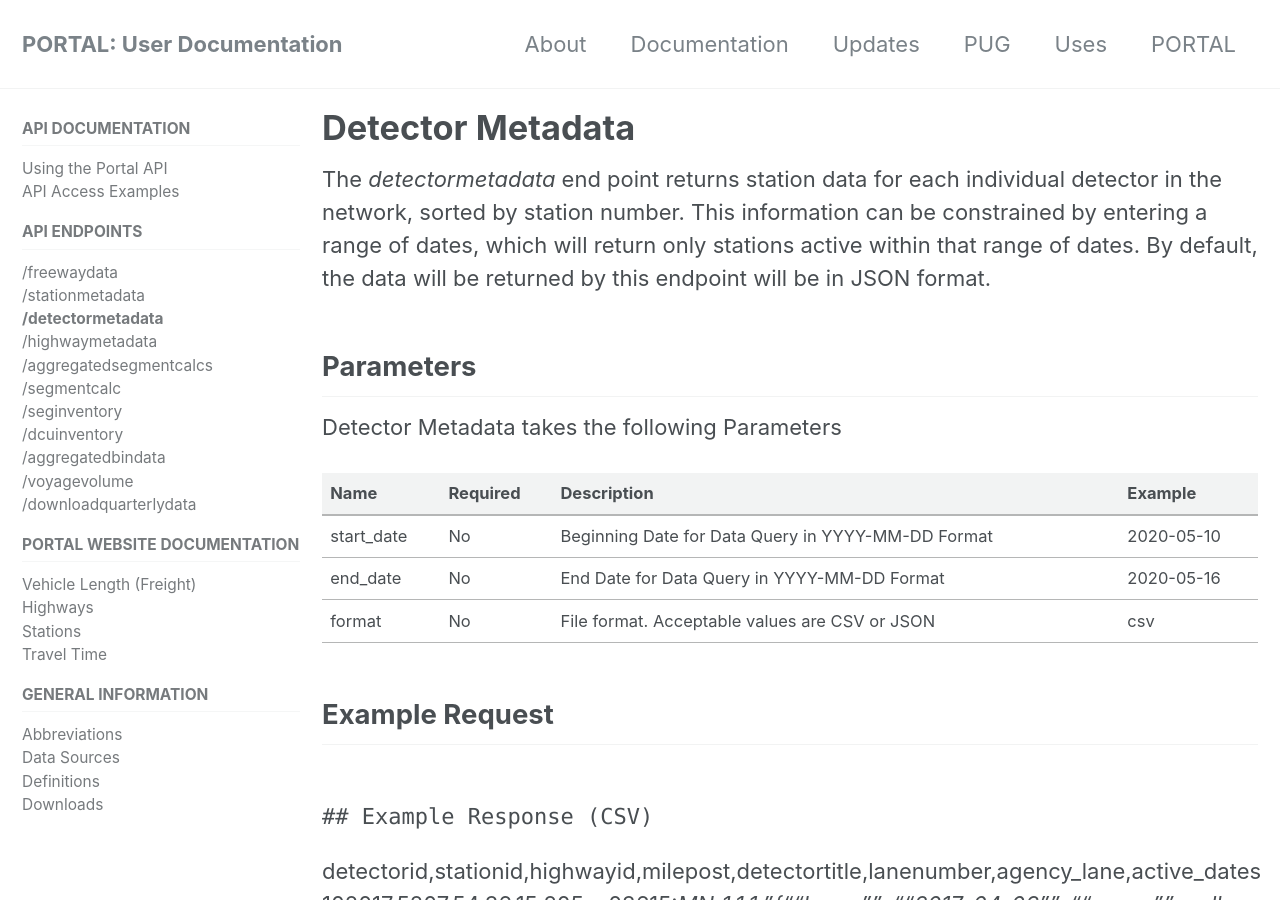
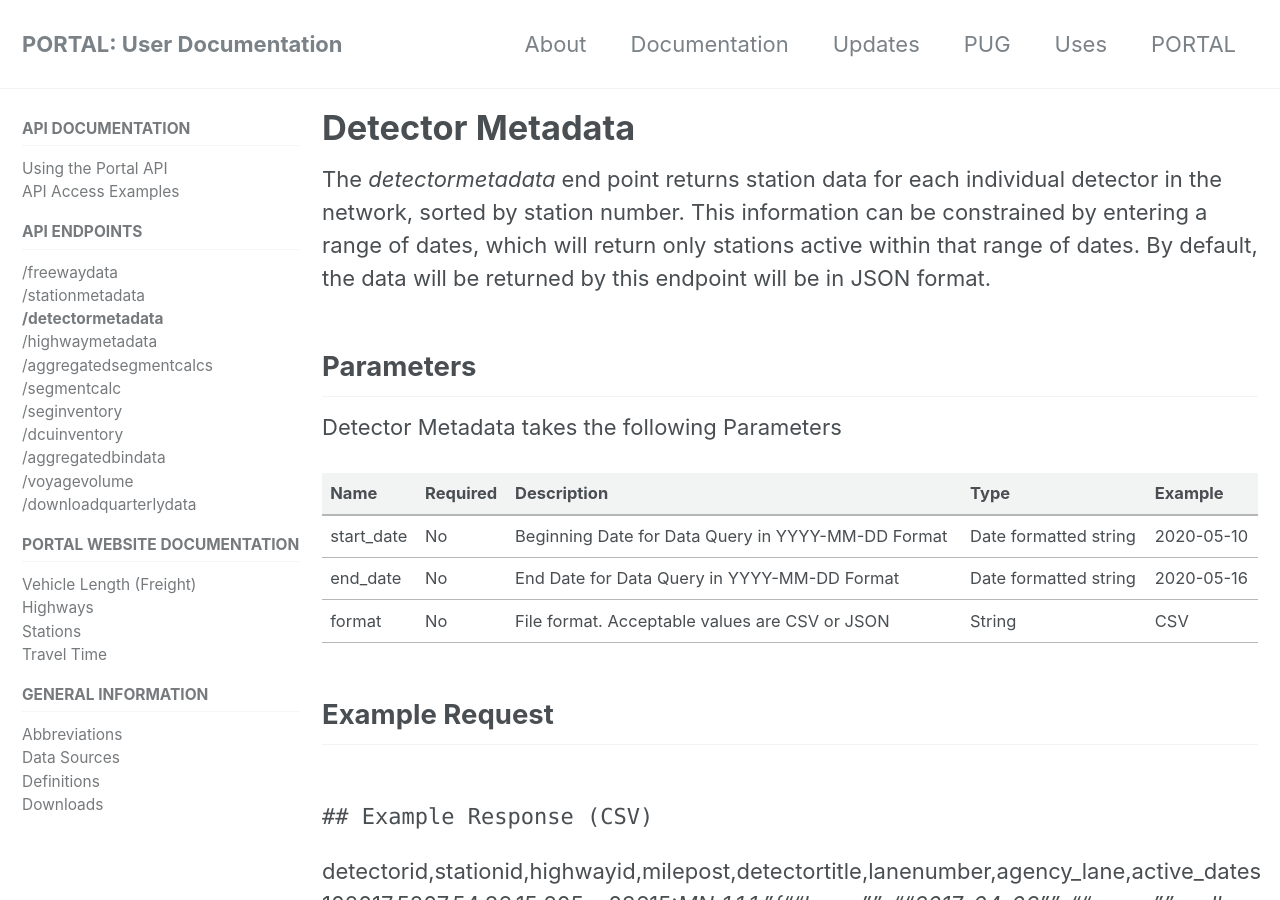
Before and after one commit to adus/portal-documentation, a Jekyll site: the page built from _documents/detectormetadata.md, in a window 1280 px wide and 900 px high. Built offline with Jekyll 4.4.1, drawn with Linux system fonts in a browser that asks for light colours; nearby versions of some CDN libraries.

Commit message:
Added types

````diff
--- a/_documents/detectormetadata.md
+++ b/_documents/detectormetadata.md
@@ -8,11 +8,11 @@ JSON format.
 ## Parameters
 Detector Metadata takes the following Parameters
 
-| Name         | Required  | Description                                        | Example      |
-| ------------ | --------- | -------------------------------------------------- | ------------ |
-|  start_date  | No        | Beginning Date for Data Query in YYYY-MM-DD Format | 2020-05-10   |
-|  end_date    | No        | End Date for Data Query in YYYY-MM-DD Format       | 2020-05-16   |
-|  format      | No        | File format. Acceptable values are CSV or JSON     | csv          |
+| Name         | Required  | Description                                        | Type                  | Example      |
+| ------------ | --------- | -------------------------------------------------- | --------------------- | ------------ |
+|  start_date  | No        | Beginning Date for Data Query in YYYY-MM-DD Format | Date formatted string | 2020-05-10   |
+|  end_date    | No        | End Date for Data Query in YYYY-MM-DD Format       | Date formatted string | 2020-05-16   |
+|  format      | No        | File format. Acceptable values are CSV or JSON     | String                | CSV          |
 
 ## Example Request
 ```http://new.portal.its.pdx.edu:8080/highways/api/detectormetadata/?start_date=2020-05-10&end_date=2020-05-16&format=csv```
````
